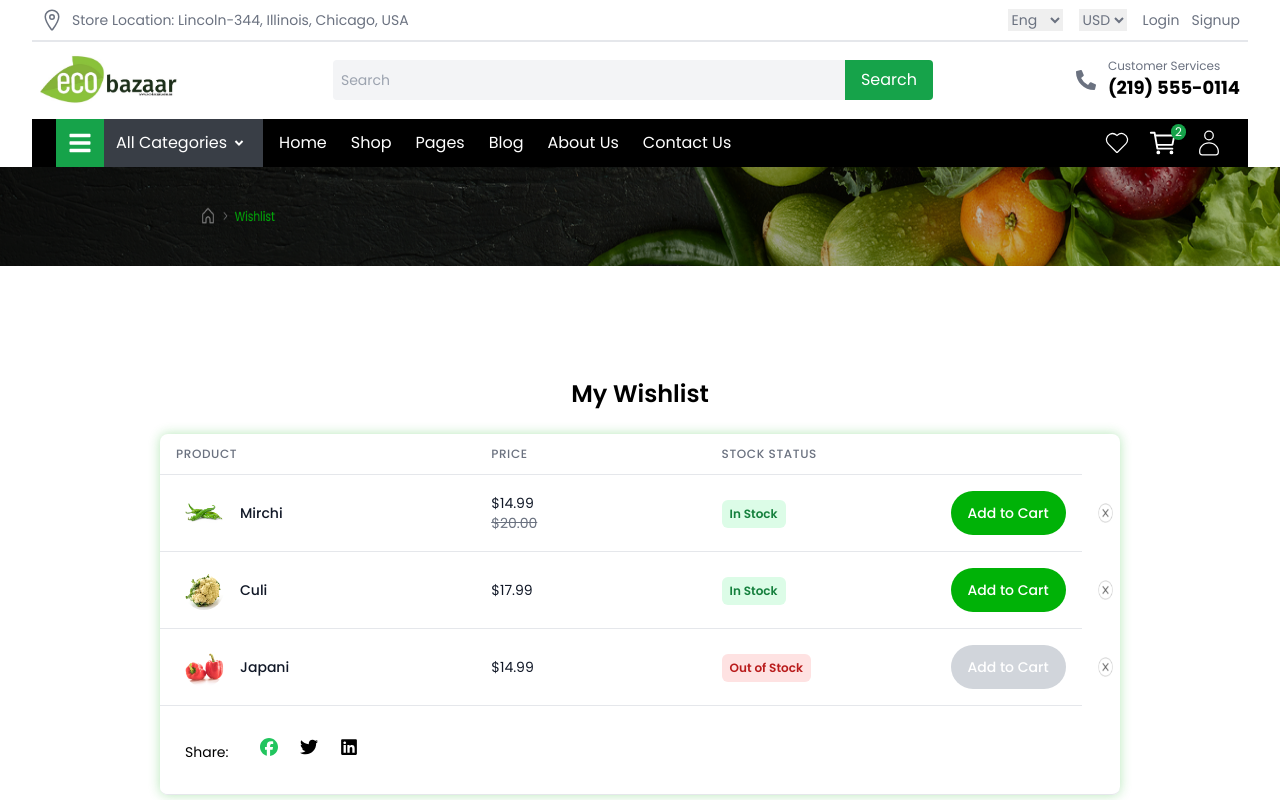
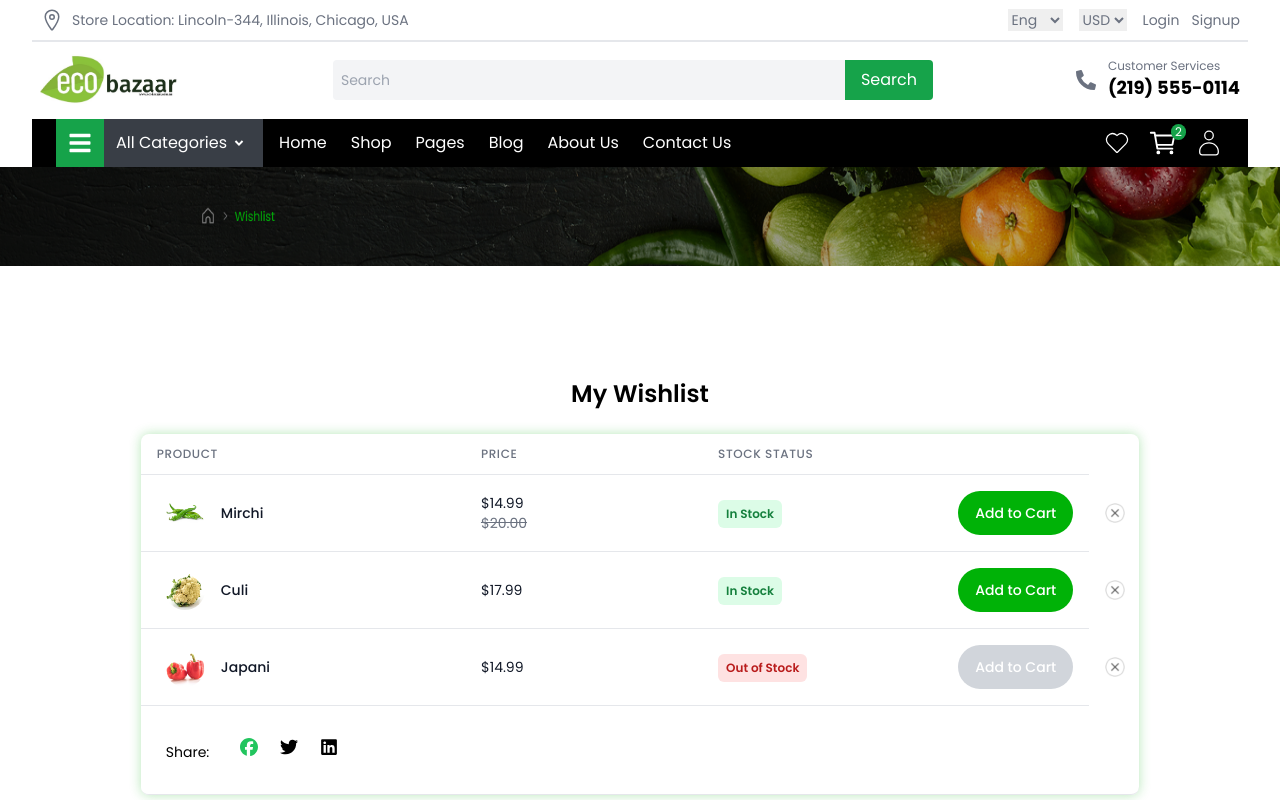
Before and after one commit to devsinntechnologies/Umazing-Official, a Next.js app: page /wishlist in a window 1280 px wide. Shown: the top 800 px of the page. Built offline with nearby package versions, Linux system fonts and the light colour scheme.

Commit message:
new commit

```diff
--- a/src/app/globals.css
+++ b/src/app/globals.css
@@ -86,7 +86,7 @@ display: none;
   #change{
     height: 20px;
     width: 20px;
-    max-width: 15px;
+    max-width: 20px;
   }
 
   .border-inline-end{
--- a/src/app/wishlist/page.jsx
+++ b/src/app/wishlist/page.jsx
@@ -9,16 +9,16 @@ const WishlistPage = () => {
     <>
       <BreadCrum />
       <div>
-        <main className="container md:w-[80%] mx-auto px-4 md:px-6 lg:px-8 py-8 mt-20">
+        <main className="container md:w-[83%] mx-auto px-4 md:px-6 lg:px-8 py-8 mt-20">
           <h1 className="text-2xl font-semibold mb-6 text-center">
             My Wishlist
           </h1>
 
           <div
             id="overflow"
-            className="shadow overflow-auto border-b border-gray-200 sm:rounded-lg"
+            className="shadow overflow-auto  border-b border-gray-200 sm:rounded-lg"
           >
-            <table className="w-[96%] divide-y divide-gray-200 table-fixed">
+            <table className="w-[95%] divide-y divide-gray-200 table-fixed">
               <thead>
                 <tr>
                   <th className="w-[170px] md:w-1/3 px-4 py-2 text-left text-xs font-medium text-gray-500 uppercase tracking-wider">
@@ -70,7 +70,7 @@ const WishlistPage = () => {
                   <td className="px-4 py-4 text-right text-sm font-medium">
                     <Image src={"/close.png"}
                       id="change"
-                      width={15} height={15} alt="close" />
+                      width={20} height={20} alt="close" />
                   </td>
                 </tr>
 
@@ -106,8 +106,9 @@ const WishlistPage = () => {
                   <td className="px-4 py-4 text-right text-sm font-medium">
                     <Image src={"/close.png"}
                       id="change"
-                      width={15} height={15} alt="close" />
+                      width={20} height={20} alt="close" />
                   </td>
+
                 </tr>
 
                 {/* Row 3 */}
@@ -143,7 +144,7 @@ const WishlistPage = () => {
                     </button>
                   </td>
                   <td className="px-4 py-4 text-right text-sm font-medium">
-                    <Image id="change" src={"/close.png"} width={15} height={15} alt="close" />
+                    <Image id="change" src={"/close.png"} width={20} height={20} alt="close" />
                   </td>
                 </tr>
 
```
